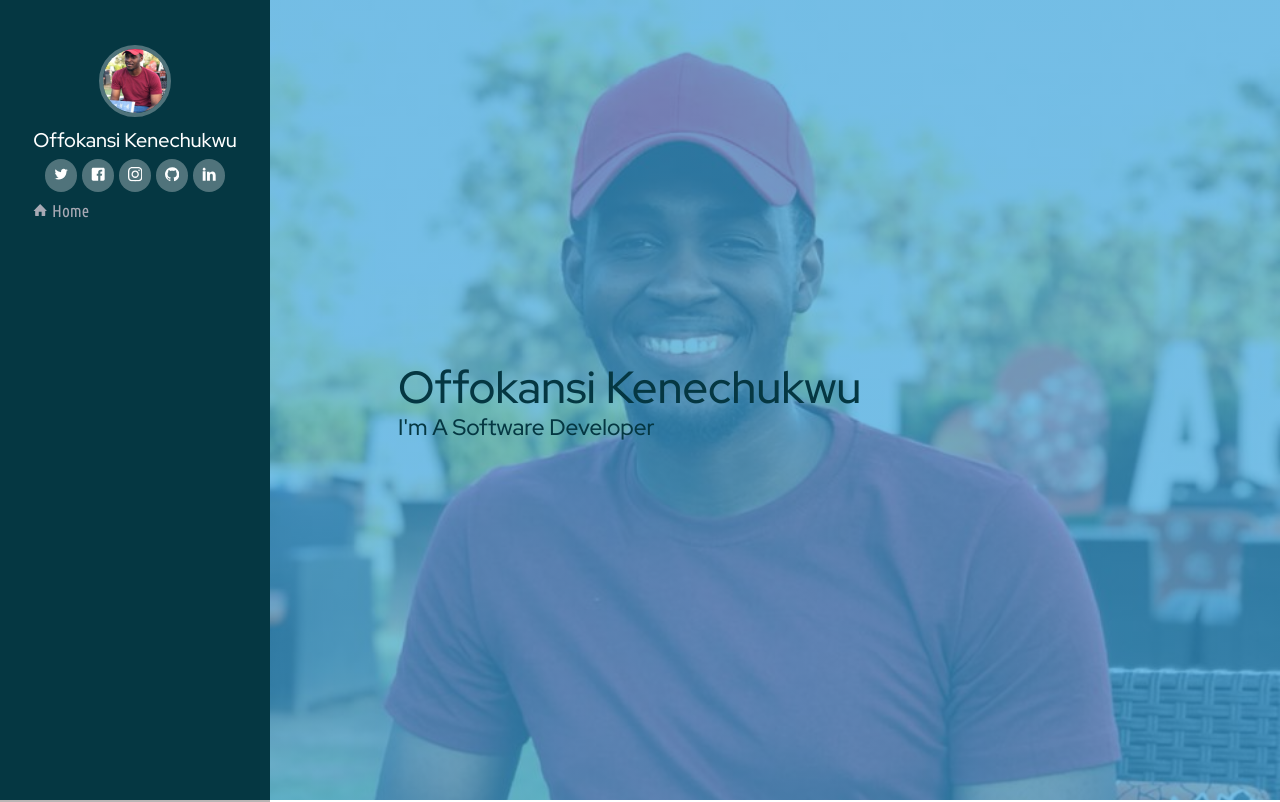
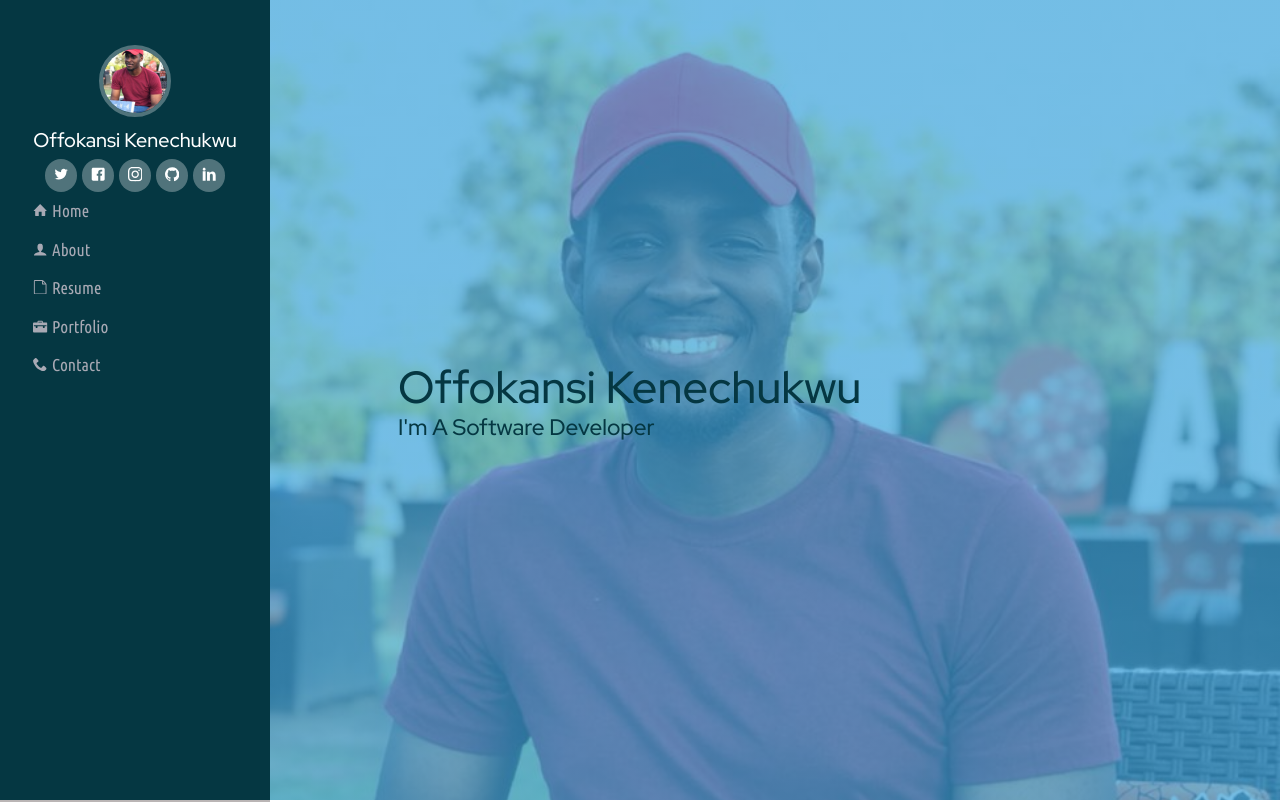
Before and after one commit to triggac4/portfolio, a React (Create React App) app: page / in a window 1280 px wide. Shown: the top 802 px of the page. Built offline with nearby package versions, Linux system fonts and the light colour scheme.

Commit message:
nav still directing to /portfolio error

```diff
--- a/src/component/navigation-item.js
+++ b/src/component/navigation-item.js
@@ -1,23 +1,61 @@
 import React from "react";
-import {
-  Link, Route,Switch
-} from "react-router-dom";
-import Svg from './svg';
+import { Link, Route, Switch } from "react-router-dom";
+import Svg from "./svg";
 
-let navigationItem=props=>{
+let navigationItem = (props) => {
     return (
         <div className="navigationItem ">
-      <Link className="navigationItem__link" onClick={props.close} to="/portfolio"><Svg className="navigationItem__svg" type="icon-home"/>Home</Link>
+            <Link className="navigationItem__link" onClick={props.close} to="/">
+                <Svg className="navigationItem__svg" type="icon-home" />
+                Home
+            </Link>
             <Switch>
-        <Route exact path="/portfolio">
-          <a href="#about" onClick={props.close} className="navigationItem__link"><Svg className="navigationItem__svg" type="icon-user"/>about</a>
-          <a href="#resume" onClick={props.close} className="navigationItem__link"><Svg className="navigationItem__svg" type="icon-file-empty"/>resume</a>
-          <a href="#portfolio" onClick={props.close} className="navigationItem__link"><Svg className="navigationItem__svg" type="icon-briefcase"/>portfolio</a>
-          <a href="#contact" onClick={props.close} className="navigationItem__link"><Svg className="navigationItem__svg" type="icon-phone"/>contact</a>
+                <Route exact path="/">
+                    <a
+                        href="#about"
+                        onClick={props.close}
+                        className="navigationItem__link"
+                    >
+                        <Svg className="navigationItem__svg" type="icon-user" />
+                        about
+                    </a>
+                    <a
+                        href="#resume"
+                        onClick={props.close}
+                        className="navigationItem__link"
+                    >
+                        <Svg
+                            className="navigationItem__svg"
+                            type="icon-file-empty"
+                        />
+                        resume
+                    </a>
+                    <a
+                        href="#portfolio"
+                        onClick={props.close}
+                        className="navigationItem__link"
+                    >
+                        <Svg
+                            className="navigationItem__svg"
+                            type="icon-briefcase"
+                        />
+                        portfolio
+                    </a>
+                    <a
+                        href="#contact"
+                        onClick={props.close}
+                        className="navigationItem__link"
+                    >
+                        <Svg
+                            className="navigationItem__svg"
+                            type="icon-phone"
+                        />
+                        contact
+                    </a>
                 </Route>
             </Switch>
         </div>
     );
-}
+};
 
 export default navigationItem;
```
Lines whose indentation alone changed are shown as unchanged.
